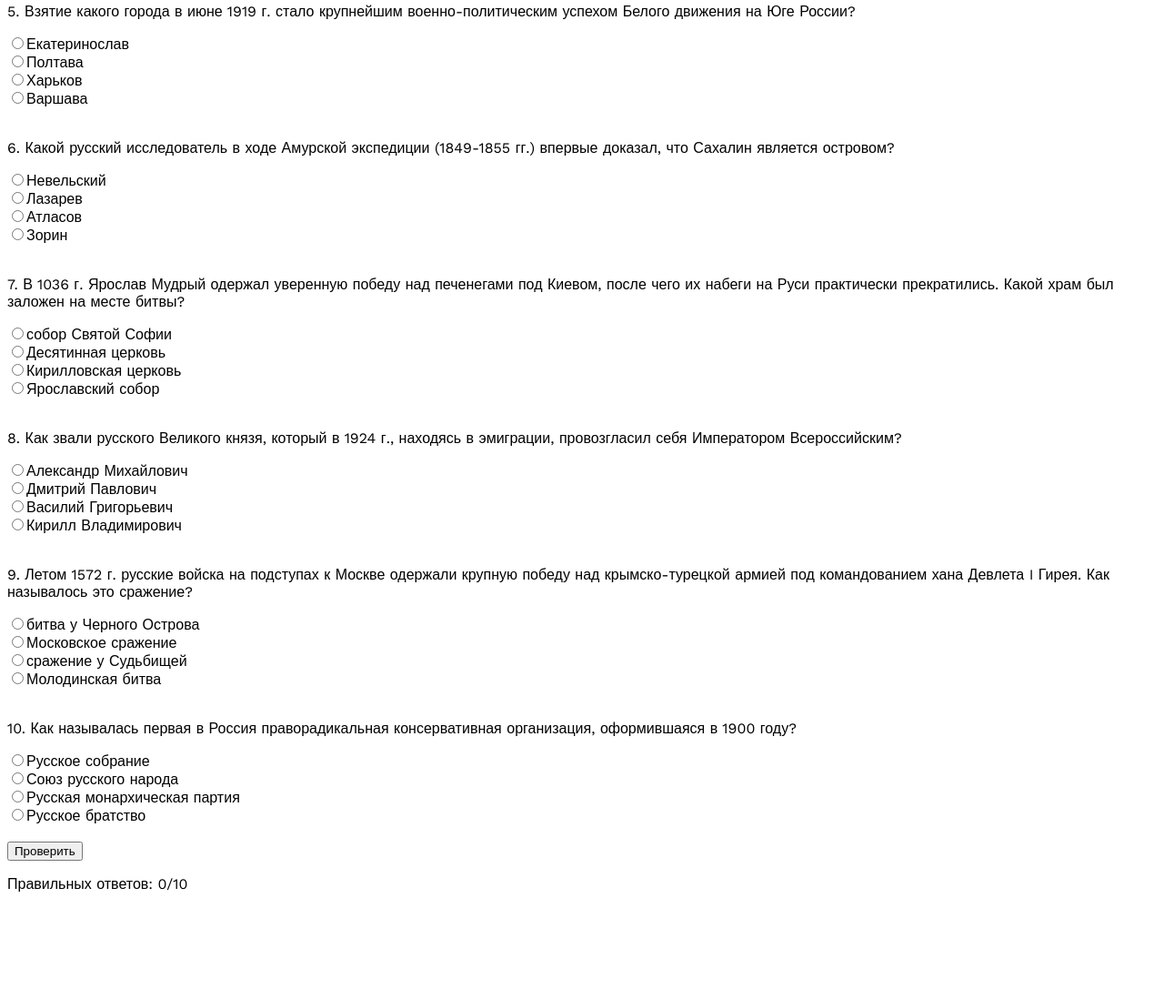
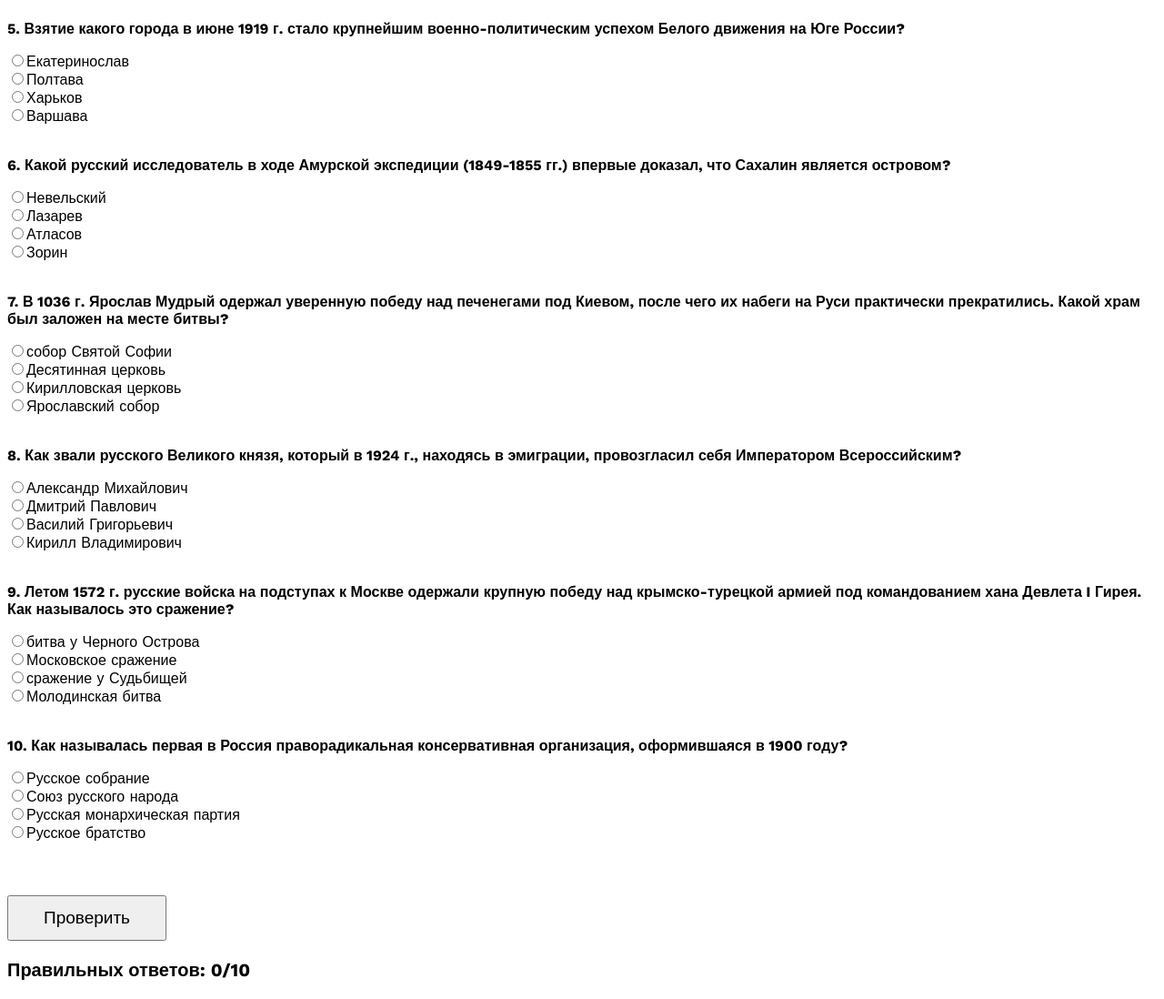
Before and after one commit to thwkxri/history-test-js-, a plain HTML site: page index.html in a window 1280 px wide. Shown: the part 697-1795 px from the top of the page at 91% size. Before the commit the page ends 1694 px from the top, so only its background shows below. Drawn offline with nearby package versions, Linux system fonts and the light colour scheme.

Commit message:
font wieght and font size

```diff
--- a/index.html
+++ b/index.html
@@ -14,7 +14,7 @@
 <body>
   <h1>Тест по истории</h1>
 
-  <p>1. Год крещения Руси?</p>
+  <p class="question">1. Год крещения Руси?</p>
   <INPUT type="radio" name="q1">988<br>
   <INPUT type="radio" name="q1">1861<br>
   <INPUT type="radio" name="q1">1330<br>
@@ -22,7 +22,7 @@
 
   <br>
 
-  <p>2. В каком году была учреждена первая в России Община сестер милосердия (Свято-Троицкая)?</p>
+  <p class="question">2. В каком году была учреждена первая в России Община сестер милосердия (Свято-Троицкая)?</p>
   <INPUT type="radio" name="q2">1845<br>
   <INPUT type="radio" name="q2">1843<br>
   <INPUT type="radio" name="q2">1844<br>
@@ -30,7 +30,7 @@
 
   <br>
 
-  <p>3. У какой реки в 1607 г. мятежники под предводительством И. Болотникова потерпели сокрушительное поражение от
+  <p class="question">3. У какой реки в 1607 г. мятежники под предводительством И. Болотникова потерпели сокрушительное поражение от
     правительственных войск В. Шуйского?</p>
   <INPUT type="radio" name="q3">Ока<br>
   <INPUT type="radio" name="q3">Восьма<br>
@@ -39,7 +39,7 @@
 
   <br>
 
-  <p>4. Кто из сыновей великого князя Владимира Святославича сватался к вдове шведского короля Эрика Сигриде-Убийце и
+  <p class="question">4. Кто из сыновей великого князя Владимира Святославича сватался к вдове шведского короля Эрика Сигриде-Убийце и
     был сожжен на пиру вместе с остальными женихами?</p>
   <INPUT type="radio" name="q4">Судислав Псковский<br>
   <INPUT type="radio" name="q4">Святослав Древлянский<br>
@@ -48,7 +48,7 @@
 
   <br>
 
-  <p>5. Взятие какого города в июне 1919 г. стало крупнейшим военно-политическим успехом Белого движения на Юге
+  <p class="question">5. Взятие какого города в июне 1919 г. стало крупнейшим военно-политическим успехом Белого движения на Юге
     России?
   </p>
   <INPUT type="radio" name="q5">Екатеринослав<br>
@@ -58,7 +58,7 @@
 
   <br>
 
-  <p>6. Какой русский исследователь в ходе Амурской экспедиции (1849-1855 гг.) впервые доказал, что Сахалин является
+  <p class="question">6. Какой русский исследователь в ходе Амурской экспедиции (1849-1855 гг.) впервые доказал, что Сахалин является
     островом?</p>
   <INPUT type="radio" name="q6">Невельский<br>
   <INPUT type="radio" name="q6">Лазарев<br>
@@ -67,7 +67,7 @@
 
   <br>
 
-  <p>7. В 1036 г. Ярослав Мудрый одержал уверенную победу над печенегами под Киевом, после чего их набеги на Руси
+  <p class="question">7. В 1036 г. Ярослав Мудрый одержал уверенную победу над печенегами под Киевом, после чего их набеги на Руси
     практически прекратились. Какой храм был заложен на месте битвы?</p>
   <INPUT type="radio" name="q7">собор Святой Софии
   <br>
@@ -77,7 +77,7 @@
 
   <br>
 
-  <p>8. Как звали русского Великого князя, который в 1924 г., находясь в эмиграции, провозгласил себя Императором
+  <p class="question">8. Как звали русского Великого князя, который в 1924 г., находясь в эмиграции, провозгласил себя Императором
     Всероссийским?</p>
   <INPUT type="radio" name="q8">Александр Михайлович
   <br>
@@ -87,7 +87,7 @@
 
   <br>
 
-  <p>9. Летом 1572 г. русские войска на подступах к Москве одержали крупную победу над крымско-турецкой армией под
+  <p class="question">9. Летом 1572 г. русские войска на подступах к Москве одержали крупную победу над крымско-турецкой армией под
     командованием хана Девлета I Гирея. Как называлось это сражение?</p>
   <INPUT type="radio" name="q9">битва у Черного Острова
   <br>
@@ -97,7 +97,7 @@
 
   <br>
 
-  <p>10. Как называлась первая в Россия праворадикальная консервативная организация, оформившаяся в 1900 году?</p>
+  <p class="question">10. Как называлась первая в Россия праворадикальная консервативная организация, оформившаяся в 1900 году?</p>
   <INPUT type="radio" name="q10">Русское собрание
   <br>
   <INPUT type="radio" name="q10">Союз русского народа<br>
@@ -106,7 +106,7 @@
 
   <br>
 
-  <button onclick="history_test();">Проверить</button>
+  <button id="check-button" onclick="history_test();">Проверить</button>
   <p id="score">Правильных ответов: 0/10 </p>
 
 </body>
--- a/script.js
+++ b/script.js
@@ -30,5 +30,5 @@ function history_test() {
   if (document.getElementsByName('q10')[0].checked) {
     score++;
   }
-  document.getElementById('score').textContent = `Правильных ответов: ${score}/10`;
+  document.getElementById('score').textContent = `Правильных ответов:  ${score}/10`;
 }
--- a/style.css
+++ b/style.css
@@ -5,3 +5,21 @@
 body{
   font-family: "Work Sans", sans-serif;
 }
+
+#check-button{
+  margin-top: 40px;
+  width: 175px;
+  height: 50px;
+  font-size: 19px;
+
+
+}
+
+#score{
+  font-weight: bold;
+  font-size: 20px;
+}
+
+.question{
+  font-weight: bold;
+}
```
